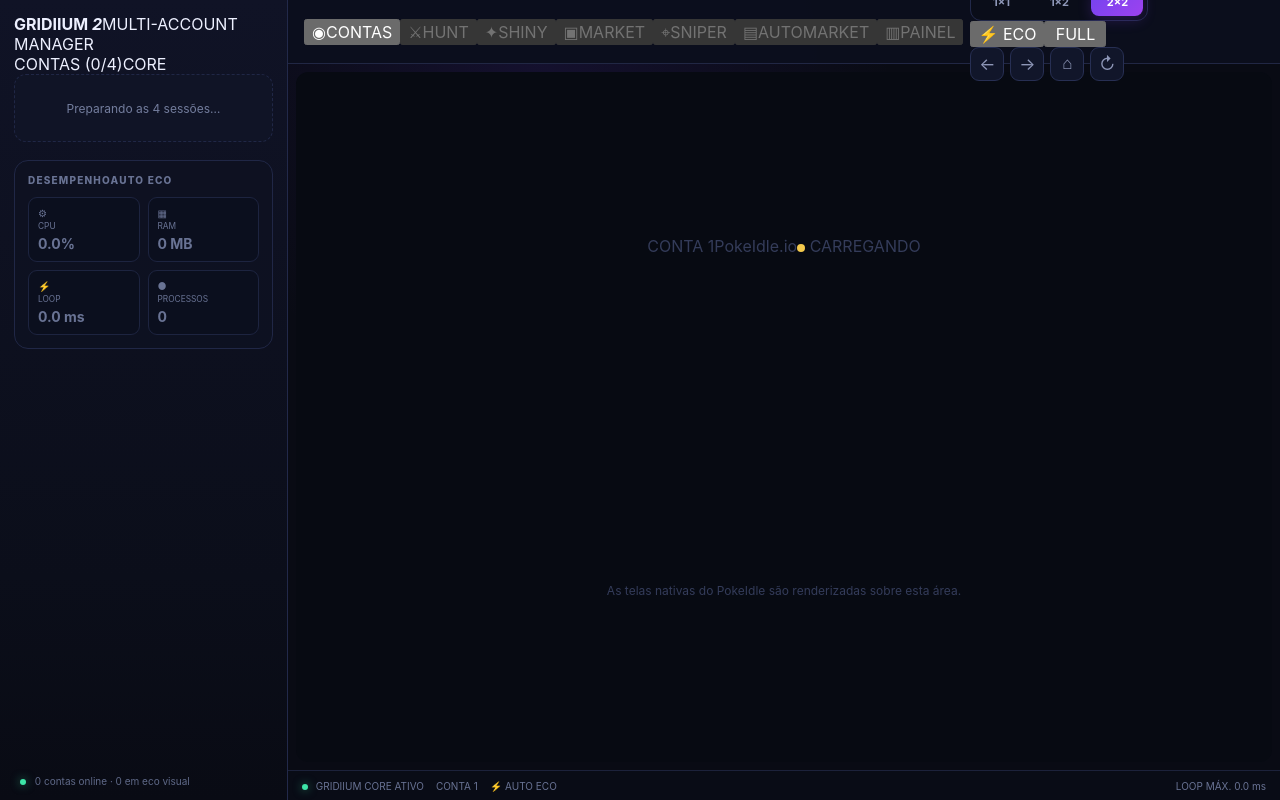
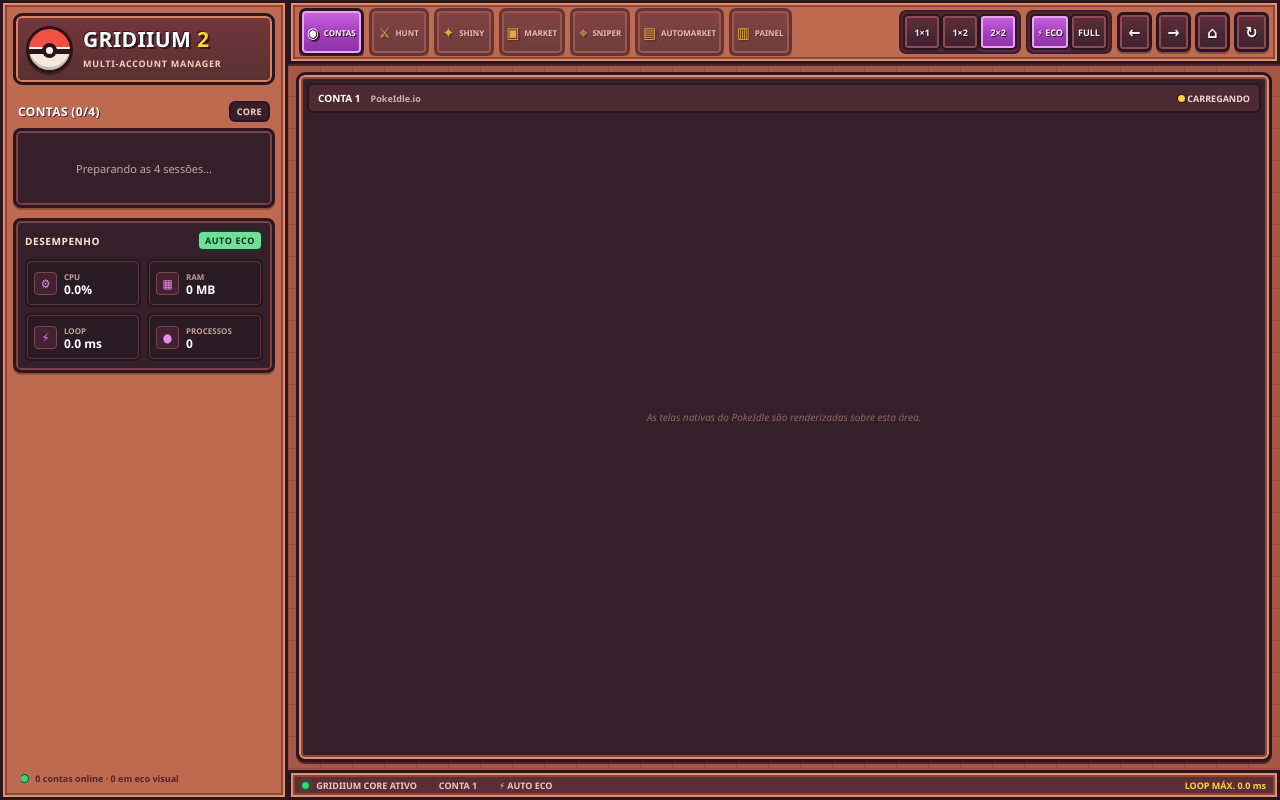
Before and after one commit to carioca1111/chat-, a Preact app in the folder gridium2/src/renderer/: page / in a window 1280 px wide. Built offline with nearby package versions, Linux system fonts and the light colour scheme.

Commit message:
style(gridium2): apply PokeIdle-inspired design system

```diff
--- a/gridium2/src/renderer/src/styles.css
+++ b/gridium2/src/renderer/src/styles.css
@@ -1,123 +1,292 @@
 :root {
-  font-family: Inter, ui-sans-serif, system-ui, -apple-system, BlinkMacSystemFont, "Segoe UI", sans-serif;
-  color: #edf0ff;
-  background: #090b14;
+  font-family: "Segoe UI", Tahoma, ui-sans-serif, system-ui, sans-serif;
+  color: #fff7ef;
+  background: #6d2f2c;
   font-synthesis: none;
+  --terracotta: #bd6a50;
+  --terracotta-dark: #8e4438;
+  --panel: #352029;
+  --panel-2: #49242d;
+  --panel-3: #603137;
+  --line: #54202a;
+  --line-deep: #2b1520;
+  --cream: #ffe7cf;
+  --muted: #d8b8b1;
+  --purple: #b64bd2;
+  --purple-light: #d884e9;
+  --purple-dark: #70267e;
+  --gold: #ffd13d;
+  --green: #2bdc75;
+  --red: #ff575b;
+  --cyan: #4ac4eb;
 }
 
 * { box-sizing: border-box; }
 html, body, #app { margin: 0; width: 100%; height: 100%; overflow: hidden; }
 button { font: inherit; }
+button:focus-visible { outline: 2px solid var(--gold); outline-offset: 2px; }
 
 .shell {
   width: 100%;
   height: 100%;
   background:
-    radial-gradient(circle at 42% 8%, rgba(113, 60, 255, .11), transparent 34%),
-    #090b14;
+    linear-gradient(90deg, rgba(73,26,39,.18) 1px, transparent 1px),
+    linear-gradient(rgba(73,26,39,.18) 1px, transparent 1px),
+    #a65745;
+  background-size: 32px 32px;
+}
+
+.poke-frame {
+  border: 3px solid var(--line-deep);
+  box-shadow:
+    inset 0 0 0 2px #e19067,
+    inset 0 0 0 4px var(--terracotta-dark),
+    0 2px 0 rgba(34, 13, 22, .65);
 }
 
 .sidebar {
   position: absolute;
   inset: 0 auto 0 0;
   width: 288px;
-  padding: 14px 14px 38px;
-  background: linear-gradient(180deg, #101326 0%, #0b0e1a 72%, #090b14 100%);
-  border-right: 1px solid #22294a;
-  z-index: 5;
+  padding: 10px 10px 38px;
+  background: var(--terracotta);
+  z-index: 6;
 }
 
-.brand {
-  height: 74px;
+.brand-panel {
+  height: 72px;
   display: flex;
   align-items: center;
-  gap: 12px;
-  padding: 12px;
-  border: 1px solid rgba(160, 89, 255, .36);
-  border-radius: 15px;
-  background: linear-gradient(135deg, rgba(125, 49, 255, .15), rgba(22, 27, 50, .75));
-  box-shadow: inset 0 0 24px rgba(121, 67, 255, .04);
+  gap: 10px;
+  padding: 9px 10px;
+  border: 3px solid var(--line-deep);
+  border-radius: 9px;
+  background: linear-gradient(#74363b, #57302f);
+  box-shadow: inset 0 0 0 2px #d58463;
 }
 
-.brand-mark {
-  width: 42px;
-  height: 42px;
-  border-radius: 12px;
-  display: grid;
-  place-items: center;
+.brand-ball {
+  position: relative;
+  width: 47px;
+  height: 47px;
+  flex: 0 0 47px;
+  border: 3px solid #28151b;
+  border-radius: 50%;
+  background: linear-gradient(#f34f43 0 45%, #fff2df 45% 55%, #f5ead8 55%);
+  box-shadow: inset 0 -3px 0 rgba(0,0,0,.18), 0 2px 0 rgba(0,0,0,.35);
+}
+.brand-ball::before {
+  content: "";
+  position: absolute;
+  left: 0;
+  right: 0;
+  top: 20px;
+  height: 5px;
+  background: #28151b;
+}
+.brand-ball span {
+  position: absolute;
+  width: 15px;
+  height: 15px;
+  left: 13px;
+  top: 14px;
+  border: 4px solid #28151b;
+  border-radius: 50%;
+  background: #fff7e9;
+  z-index: 1;
+}
+
+.brand-copy strong {
+  display: block;
+  font-weight: 1000;
+  font-size: 21px;
+  letter-spacing: .02em;
+  line-height: 1;
+  color: white;
+  text-shadow: 2px 2px 0 #321923, -1px -1px 0 #321923;
+}
+.brand-copy strong em { color: var(--gold); font-style: normal; }
+.brand-copy span {
+  display: block;
+  margin-top: 7px;
+  color: #f5d0c5;
+  font-size: 9px;
   font-weight: 900;
-  letter-spacing: -.04em;
-  color: #fff;
-  background: linear-gradient(145deg, #9a4dff, #5f4bff);
-  box-shadow: 0 8px 22px rgba(102, 70, 255, .28);
+  letter-spacing: .08em;
 }
-.brand strong { display: block; font-size: 20px; }
-.brand span { display: block; margin-top: 3px; color: #8f98bc; font-size: 12px; }
 
-.nav-title {
-  margin: 23px 7px 9px;
-  font-size: 11px;
-  font-weight: 800;
-  color: #667095;
-  letter-spacing: .14em;
+.section-label {
+  height: 34px;
+  margin-top: 9px;
+  padding: 0 5px;
+  display: flex;
+  align-items: center;
+  justify-content: space-between;
+  color: white;
+  font-size: 12px;
+  font-weight: 950;
+  letter-spacing: .03em;
+  text-shadow: 1px 1px 0 #562530;
 }
+.tiny-chip,
+.mode-badge {
+  border: 2px solid var(--line-deep);
+  border-radius: 6px;
+  background: var(--panel);
+  color: #f1cfca;
+  padding: 2px 6px;
+  font-size: 9px;
+  font-weight: 900;
+}
+
 .accounts { display: grid; gap: 8px; }
-.account-card, .skeleton-card {
+.poke-card {
+  border: 3px solid var(--line-deep);
+  border-radius: 8px;
+  background: var(--panel);
+  box-shadow: inset 0 0 0 2px #7d4142, 0 2px 0 rgba(63,26,28,.35);
+}
+
+.account-card,
+.skeleton-card {
   width: 100%;
-  height: 68px;
-  border-radius: 12px;
-  border: 1px solid #202746;
-  background: #101426;
-  color: #f1f3ff;
+  min-height: 80px;
+  color: #fff8ef;
 }
 .account-card {
   display: grid;
-  grid-template-columns: 12px 1fr 34px;
+  grid-template-columns: 42px minmax(0,1fr);
+  gap: 9px;
   align-items: center;
-  gap: 10px;
-  padding: 0 13px;
+  padding: 7px 9px;
   text-align: left;
   cursor: pointer;
-  transition: border-color .16s ease, background .16s ease, transform .16s ease;
+  transition: filter .12s ease, transform .08s ease, border-color .12s ease;
 }
-.account-card:hover { transform: translateY(-1px); border-color: #4b4f82; }
+.account-card:hover { filter: brightness(1.08); }
+.account-card:active { transform: translateY(1px); }
 .account-card.selected {
-  border-color: #8d4cff;
-  background: linear-gradient(90deg, rgba(120, 56, 255, .18), #11162b 62%);
-  box-shadow: inset 3px 0 0 #8d4cff;
+  border-color: #3c1526;
+  background: linear-gradient(90deg, #49222f, #2f1c28 72%);
+  box-shadow:
+    inset 0 0 0 2px var(--purple-light),
+    inset 5px 0 0 var(--purple),
+    0 2px 0 rgba(63,26,28,.35);
 }
-.account-main { display: grid; gap: 4px; }
-.account-main b { font-size: 14px; }
-.account-main small { color: #808aac; font-size: 11px; }
-.account-number { color: #4f587b; font-weight: 900; font-size: 12px; }
-.status-dot, .status-ok, .pulse { display: inline-block; border-radius: 999px; }
-.status-dot { width: 8px; height: 8px; background: #6a7396; }
-.status-dot.ready, .status-ok, .pulse { background: #3de5a7; box-shadow: 0 0 10px rgba(61,229,167,.55); }
-.status-dot.loading, .status-dot.booting { background: #f3c94c; }
-.status-dot.offline, .status-dot.crashed { background: #ff5b72; }
-.skeleton-card { display: grid; place-items: center; color: #737d9d; font-size: 12px; border-style: dashed; }
+.account-orb {
+  width: 39px;
+  height: 39px;
+  display: grid;
+  place-items: center;
+  border: 3px solid #23151c;
+  border-radius: 50%;
+  background: radial-gradient(circle at 38% 32%, #fff0a9 0 14%, #f35f39 15% 49%, #45202b 50% 58%, #eadfc8 59% 100%);
+  color: #35131c;
+  font-weight: 1000;
+  font-size: 12px;
+  text-shadow: 0 1px #fff;
+}
+.account-main { min-width: 0; display: grid; gap: 3px; }
+.account-line { display: flex; align-items: center; gap: 6px; min-width: 0; }
+.account-line b { font-size: 14px; font-weight: 950; }
+.account-status {
+  margin-left: auto;
+  font-size: 8px;
+  font-weight: 950;
+  color: #d7b6b0;
+  white-space: nowrap;
+}
+.account-status.ready { color: #7ef0a7; }
+.account-status.offline,
+.account-status.crashed { color: #ff8f8f; }
+.account-title {
+  display: block;
+  max-width: 100%;
+  white-space: nowrap;
+  overflow: hidden;
+  text-overflow: ellipsis;
+  color: #f1ddd6;
+  font-size: 10px;
+  font-weight: 700;
+}
+.account-meta {
+  display: block;
+  color: #a97f80;
+  font-size: 9px;
+  font-weight: 700;
+}
+.status-dot,
+.status-ok,
+.pulse {
+  display: inline-block;
+  border-radius: 999px;
+}
+.status-dot { width: 7px; height: 7px; background: #9a7c7c; box-shadow: 0 0 0 1px #2a151e; }
+.status-dot.ready,
+.status-ok,
+.pulse { background: var(--green); box-shadow: 0 0 7px rgba(43,220,117,.55), 0 0 0 1px #183927; }
+.status-dot.loading,
+.status-dot.booting { background: var(--gold); }
+.status-dot.offline,
+.status-dot.crashed { background: var(--red); }
+.skeleton-card { display: grid; place-items: center; color: #caa6a2; font-size: 11px; }
 
 .perf-card {
-  margin-top: 18px;
-  border: 1px solid #202746;
-  border-radius: 14px;
-  padding: 13px;
-  background: rgba(14, 18, 34, .82);
+  margin-top: 10px;
+  padding: 9px;
 }
-.perf-title { font-size: 10px; font-weight: 800; letter-spacing: .12em; color: #697394; margin-bottom: 11px; }
-.perf-grid { display: grid; grid-template-columns: 1fr 1fr; gap: 8px; }
-.metric { padding: 9px; border-radius: 9px; background: #0b0f1e; border: 1px solid #1d2440; }
-.metric span { display: block; font-size: 10px; color: #697394; }
-.metric b { display: block; margin-top: 4px; font-size: 14px; }
+.perf-title {
+  display: flex;
+  align-items: center;
+  justify-content: space-between;
+  margin-bottom: 8px;
+  color: var(--cream);
+  font-size: 10px;
+  font-weight: 950;
+  letter-spacing: .06em;
+}
+.mode-badge.auto { color: #182d20; background: #6fe097; border-color: #193422; }
+.mode-badge.full { color: #fff4d3; background: #8b4b36; }
+.perf-grid { display: grid; grid-template-columns: 1fr 1fr; gap: 6px; }
+.metric {
+  min-height: 48px;
+  display: flex;
+  align-items: center;
+  gap: 7px;
+  padding: 6px 7px;
+  border: 2px solid #25151d;
+  border-radius: 6px;
+  background: #291b24;
+  box-shadow: inset 0 0 0 1px #5d3439;
+}
+.metric-icon {
+  width: 23px;
+  height: 23px;
+  display: grid;
+  place-items: center;
+  border: 1px solid #814452;
+  border-radius: 4px;
+  background: #43222f;
+  color: #e68df0;
+  font-size: 12px;
+}
+.metric-copy { min-width: 0; }
+.metric-copy small { display: block; color: #c49d98; font-size: 8px; font-weight: 900; }
+.metric-copy b { display: block; margin-top: 2px; color: white; font-size: 12px; line-height: 1; }
 
 .sidebar-footer {
   position: absolute;
-  left: 20px;
-  bottom: 13px;
-  color: #5f6988;
-  font-size: 10px;
+  left: 18px;
+  right: 14px;
+  bottom: 12px;
+  color: #57242c;
+  font-size: 9px;
+  font-weight: 900;
+  white-space: nowrap;
+  overflow: hidden;
+  text-overflow: ellipsis;
 }
-.pulse { width: 6px; height: 6px; margin-right: 6px; }
+.pulse { width: 7px; height: 7px; margin-right: 5px; }
 
 .topbar {
   position: absolute;
@@ -127,28 +296,77 @@
   height: 64px;
   display: flex;
   align-items: center;
-  gap: 10px;
-  padding: 0 12px 0 16px;
-  border-bottom: 1px solid #212744;
-  background: rgba(12, 15, 29, .98);
-  z-index: 5;
+  gap: 8px;
+  padding: 5px 8px;
+  background: var(--terracotta);
+  z-index: 6;
 }
-.top-title { min-width: 170px; margin-right: auto; }
-.top-title strong { display: block; font-size: 15px; }
-.top-title span { display: block; margin-top: 3px; max-width: 260px; white-space: nowrap; overflow: hidden; text-overflow: ellipsis; color: #7781a4; font-size: 11px; }
-.layout-picker, .account-controls { display: flex; gap: 6px; }
-.layout-picker { padding: 4px; border: 1px solid #22294a; border-radius: 11px; background: #0a0d19; }
-.layout-picker button, .control {
-  border: 0;
-  color: #8e97b8;
-  background: transparent;
+.module-nav {
+  min-width: 0;
+  flex: 1 1 auto;
+  display: flex;
+  gap: 5px;
+  overflow: hidden;
+}
+.module-button,
+.control,
+.poke-toggle button {
+  border: 3px solid var(--line-deep);
+  color: #fff6ee;
+  background: linear-gradient(#5e2d3b, #3c222f);
+  box-shadow: inset 0 0 0 2px #8f4a51, 0 2px 0 rgba(66,22,33,.4);
   cursor: pointer;
+  font-weight: 950;
+  text-shadow: 1px 1px 0 #2d1420;
 }
-.layout-picker button { min-width: 58px; padding: 7px 8px; border-radius: 8px; font-size: 11px; font-weight: 700; }
-.performance-picker button { min-width: 70px; }
-.layout-picker button.active { color: white; background: linear-gradient(135deg, #7243ef, #9d42ef); box-shadow: 0 4px 14px rgba(124, 61, 239, .23); }
-.control { width: 34px; height: 34px; border: 1px solid #272f53; border-radius: 9px; background: #11162a; font-size: 17px; }
-.control:hover { color: white; border-color: #6f4bd4; }
+.module-button {
+  height: 48px;
+  min-width: 76px;
+  padding: 3px 8px;
+  border-radius: 7px;
+  display: flex;
+  align-items: center;
+  justify-content: center;
+  gap: 5px;
+  font-size: 9px;
+  white-space: nowrap;
+}
+.module-button.active,
+.poke-toggle button.active {
+  background: linear-gradient(#ca66df, #a43fc0 52%, #8b33a4);
+  box-shadow: inset 0 0 0 2px #e7a6ee, 0 2px 0 #5f245f;
+}
+.module-button.locked { opacity: .62; cursor: default; }
+.module-icon { color: var(--gold); font-size: 15px; filter: drop-shadow(1px 1px #321522); }
+.module-button.active .module-icon { color: white; }
+
+.top-tools { display: flex; align-items: center; gap: 5px; flex: 0 0 auto; }
+.poke-toggle {
+  display: flex;
+  padding: 2px;
+  border: 2px solid #431b28;
+  border-radius: 7px;
+  background: #4f2730;
+}
+.poke-toggle button {
+  min-width: 42px;
+  height: 36px;
+  padding: 0 7px;
+  border-width: 2px;
+  border-radius: 5px;
+  font-size: 9px;
+}
+.performance-picker button { min-width: 50px; }
+.account-controls { display: flex; gap: 4px; }
+.control {
+  width: 35px;
+  height: 40px;
+  border-radius: 6px;
+  font-size: 16px;
+}
+.control:hover,
+.poke-toggle button:hover:not(.active),
+.module-button:hover:not(:disabled) { filter: brightness(1.12); }
 
 .viewport-placeholder {
   position: absolute;
@@ -158,12 +376,35 @@
   bottom: 38px;
   display: grid;
   place-items: center;
-  border-radius: 12px;
-  background: #070a12;
-  color: #343c5a;
+  border-radius: 9px;
+  background: var(--panel);
+  color: #8e6364;
   z-index: 0;
 }
-.empty-message { font-size: 12px; }
+.viewport-ribbon {
+  position: absolute;
+  left: 8px;
+  right: 8px;
+  top: 8px;
+  height: 30px;
+  display: flex;
+  align-items: center;
+  gap: 10px;
+  padding: 0 9px;
+  border: 2px solid #28151d;
+  border-radius: 6px;
+  background: #4d2932;
+  color: #d5b1ab;
+  font-size: 9px;
+  font-weight: 800;
+}
+.ribbon-title {
+  color: white;
+  font-size: 10px;
+  font-weight: 1000;
+}
+.ribbon-status { margin-left: auto; color: #efd9d2; }
+.empty-message { font-size: 10px; font-style: italic; }
 
 .statusbar {
   position: absolute;
@@ -174,21 +415,26 @@
   display: flex;
   align-items: center;
   gap: 22px;
-  padding: 0 14px;
-  color: #697394;
-  border-top: 1px solid #1c223b;
-  background: #090c16;
-  font-size: 10px;
-  z-index: 5;
+  padding: 0 11px;
+  color: #f0c8bd;
+  background: #5c2d34;
+  font-size: 9px;
+  font-weight: 900;
+  z-index: 6;
 }
-.statusbar span:last-child { margin-left: auto; }
-.status-ok { width: 6px; height: 6px; margin-right: 5px; }
+.statusbar span:last-child { margin-left: auto; color: var(--gold); }
+.status-ok { width: 7px; height: 7px; margin-right: 5px; }
 
-@media (max-width: 1280px) {
-  .top-title span { display: none; }
-  .top-title { min-width: 96px; }
-  .topbar { gap: 7px; }
-  .layout-picker button { min-width: 52px; padding-inline: 6px; }
-  .performance-picker button { min-width: 62px; }
-  .statusbar { gap: 12px; }
+@media (max-width: 1420px) {
+  .module-button { min-width: 60px; padding-inline: 5px; }
+  .module-button span:last-child { font-size: 8px; }
+  .poke-toggle button { min-width: 38px; padding-inline: 5px; }
 }
+
+@media (max-width: 1220px) {
+  .module-button { min-width: 39px; width: 39px; padding: 0; }
+  .module-button span:last-child { display: none; }
+  .module-icon { font-size: 16px; }
+  .performance-picker button { min-width: 42px; font-size: 8px; }
+  .statusbar { gap: 9px; }
+}
```
